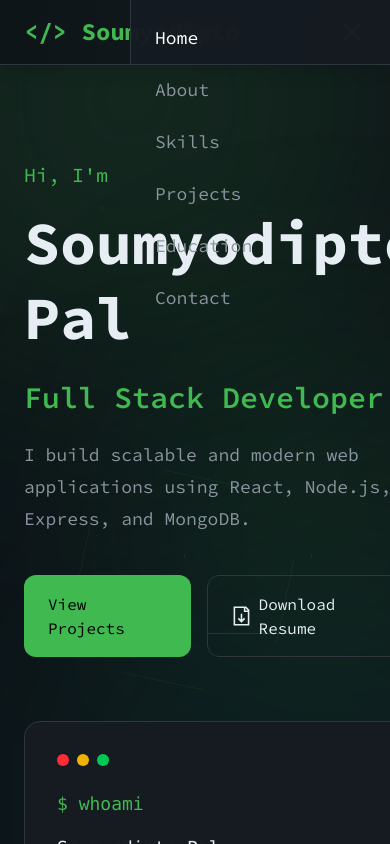
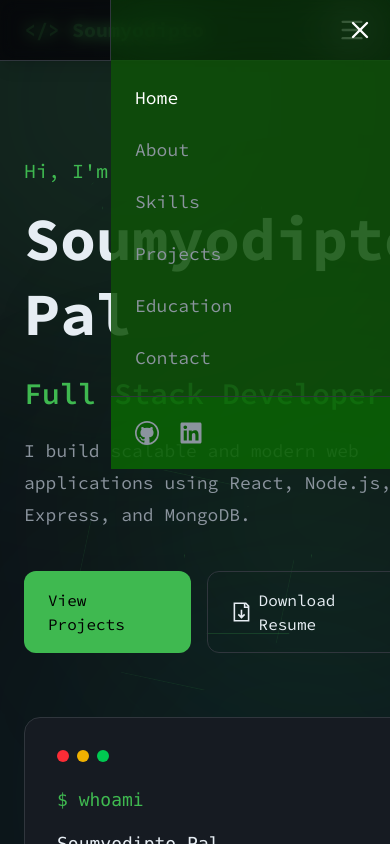
Before and after one commit to Soumyodipto68/my-portfolio, a React (Vite) app: page / in a window 390 px wide. Both pictures are taken after a click on the button 352 px from the left and 32 px from the top of the page. Shown: the top 844 px of the page. Built offline with nearby package versions, Linux system fonts and the light colour scheme.

Commit message:
semi final commit

```diff
--- a/src/components/Navbar.tsx
+++ b/src/components/Navbar.tsx
@@ -1,8 +1,7 @@
 import { useEffect, useState } from "react";
 import { Menu, X } from "lucide-react";
-import {VscGithub} from "react-icons/vsc";
+import { VscGithub } from "react-icons/vsc";
 import { FaLinkedin } from "react-icons/fa";
-import { a } from "framer-motion/client";
 
 const links = [
   { name: "Home", id: "home" },
@@ -49,8 +48,9 @@ const Navbar = () => {
       <nav className="max-w-7xl mx-auto px-6 py-4 flex items-center justify-between">
         {/* Logo */}
         <h1
-         onClick={() => scrollToSection('home')}
-         className="text-2xl font-bold cursor-pointer text-[#3fb950] hover:text-[#58a6ff] transition">
+          onClick={() => scrollToSection("home")}
+          className="text-xl sm:text-2xl font-bold cursor-pointer text-[#3fb950] hover:text-[#58a6ff] transition"
+        >
           {"</>"} Soumyodipto
         </h1>
 
@@ -60,9 +60,9 @@ const Navbar = () => {
             <li key={link.id}>
               <button
                 onClick={() => scrollToSection(link.id)}
-                className={`relative cursor-pointer text-sm font-medium transition duration-300 ${
+                className={`relative cursor-pointer text-sm font-medium transition duration-300 hover:text-[#3fb950] ${
                   active === link.id ? "text-white" : "text-[#8b949e]"
-                } hover:text-[#3fb950]`}
+                }`}
               >
                 {link.name}
                 <span
@@ -73,13 +73,25 @@ const Navbar = () => {
               </button>
             </li>
           ))}
+
+          {/* Socials */}
           <li>
-            <a href="https://github.com/soumyodipto68" target="_blank" rel="noopener noreferrer" className="text-[#8b949e] hover:text-[#3fb950] transition">
+            <a
+              href="https://github.com/soumyodipto68"
+              target="_blank"
+              rel="noopener noreferrer"
+              className="text-[#8b949e] hover:text-[#3fb950] transition"
+            >
               <VscGithub size={24} />
             </a>
           </li>
           <li>
-            <a href="https://www.linkedin.com/in/soumyodipto/" target="_blank" rel="noopener noreferrer" className="text-[#8b949e] hover:text-[#3fb950] transition">
+            <a
+              href="https://www.linkedin.com/in/soumyodipto/"
+              target="_blank"
+              rel="noopener noreferrer"
+              className="text-[#8b949e] hover:text-[#3fb950] transition"
+            >
               <FaLinkedin size={24} />
             </a>
           </li>
@@ -87,34 +99,72 @@ const Navbar = () => {
 
         {/* Mobile Toggle */}
         <button
-          onClick={() => setOpen(!open)}
-          className="md:hidden text-white hover:text-[#3fb950] transition"
+          onClick={() => setOpen(true)}
+          className="md:hidden text-white hover:text-[#3fb950] transition z-50"
         >
-          {open ? <X size={28} /> : <Menu size={28} />}
+          <Menu size={28} />
         </button>
       </nav>
 
-      {/* Mobile Menu */}
+      {/* Mobile Sidebar */}
+      {open && (
+        <>
+          {/* Overlay */}
           <div
-        className={`md:hidden fixed top-0 right-0 h-full w-2/3 bg-[#161b22]/95 backdrop-blur-xl border-l border-[#30363d] transform transition-transform duration-300 ${
-          open ? "translate-x-0" : "translate-x-full"
-        }`}
+            onClick={() => setOpen(false)}
+            className="md:hidden fixed inset-0 bg-black/50 backdrop-blur-sm z-40"
+          />
+
+          {/* Sidebar */}
+          <div className="md:hidden fixed top-0 right-0 h-full w-[280px] bg-[#0b62055b] backdrop-blur-xl border-l border-[#30363d] z-50 flex flex-col">
+            {/* Close Button */}
+            <div className="flex justify-end p-4">
+              <button
+                onClick={() => setOpen(false)}
+                className="text-white hover:text-[#3fb950] transition "
               >
-        <ul className="flex flex-col p-6 gap-6">
+                <X size={28} />
+              </button>
+            </div>
+
+            {/* Links */}
+            <ul className="flex flex-col p-6 gap-6 flex-grow bg-[#0e5009dc]">
               {links.map((link) => (
                 <li key={link.id}>
                   <button
                     onClick={() => scrollToSection(link.id)}
-                className={`text-left text-lg transition ${
+                    className={`text-left text-lg transition hover:text-[#3fb950] ${
                       active === link.id ? "text-white" : "text-[#8b949e]"
-                } hover:text-[#3fb950]`}
+                    }`}
                   >
                     {link.name}
                   </button>
                 </li>
               ))}
             </ul>
+
+            {/* Socials */}
+            <div className="flex items-center gap-5 p-6 border-t border-[#30363d] bg-[#0b6205e4]">
+              <a
+                href="https://github.com/soumyodipto68"
+                target="_blank"
+                rel="noopener noreferrer"
+                className="text-[#8b949e] hover:text-[#3fb950] transition"
+              >
+                <VscGithub size={24} />
+              </a>
+              <a
+                href="https://www.linkedin.com/in/soumyodipto/"
+                target="_blank"
+                rel="noopener noreferrer"
+                className="text-[#8b949e] hover:text-[#3fb950] transition"
+              >
+                <FaLinkedin size={24} />
+              </a>
             </div>
+          </div>
+        </>
+      )}
     </header>
   );
 };
--- a/src/data/skills.ts
+++ b/src/data/skills.ts
@@ -17,6 +17,7 @@ export const skills = [
       "Material-UI",
       "HTML",
       "CSS",
+      "Framer Motion"
     ],
   },
 
@@ -25,8 +26,10 @@ export const skills = [
     items: [
       "Node.js",
       "Express.js",
-      "REST APIs",
-      "JWT Auth",
+      "REST APIs Development",
+      "JWT Authentication",
+      "OAuth2.0",
+      "WebSocket",
     ],
   },
 
@@ -36,6 +39,8 @@ export const skills = [
       "MongoDB",
       "PostgreSQL",
       "MySQL",
+      "Redis",
+      "Supabase"
     ],
   },
 
```
Lines whose indentation alone changed are shown as unchanged.
